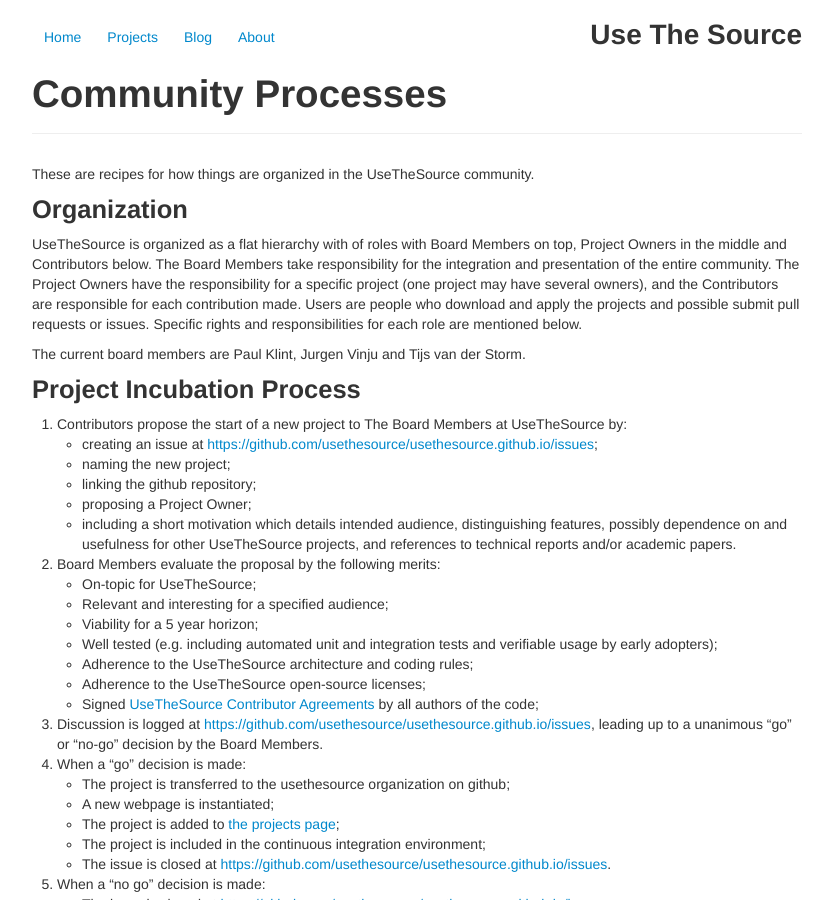
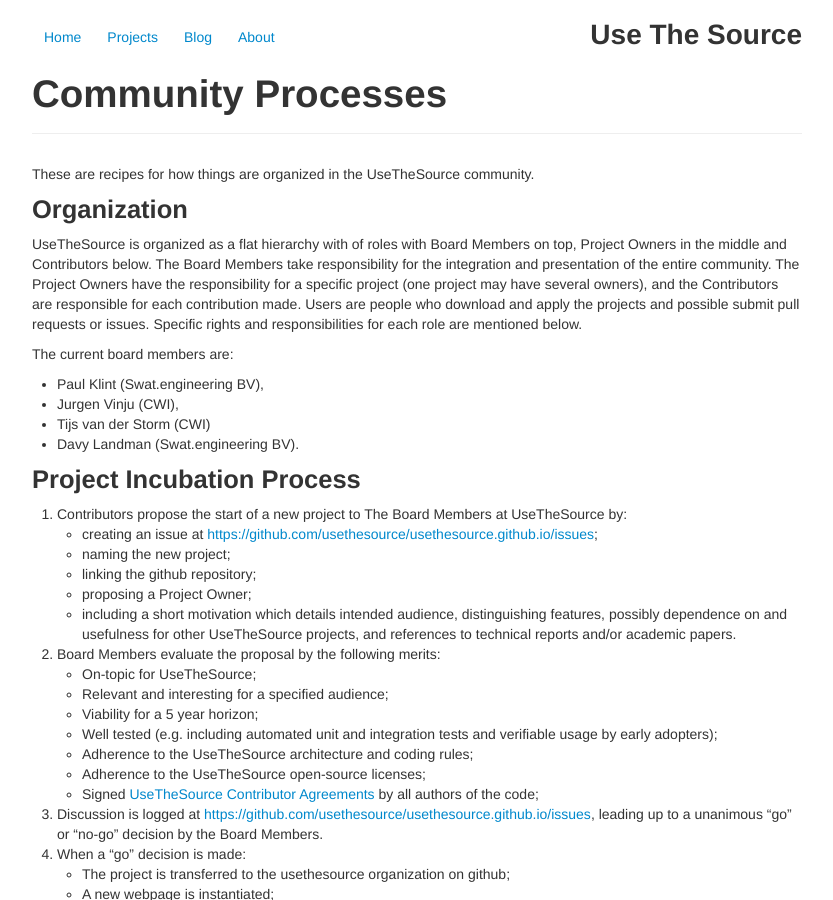
Before and after one commit to usethesource/usethesource.github.io, a Jekyll site: the page built from about/processes.md, in a window 1280 px wide and 900 px high. Shown: the whole window, without its empty margins (223-1056 px from the left). Built offline with Jekyll 4.4.1, drawn with Linux system fonts in a browser that asks for light colours.

Commit message:
Update processes.md

```diff
--- a/about/processes.md
+++ b/about/processes.md
@@ -10,7 +10,11 @@
 
 UseTheSource is organized as a flat hierarchy with of roles with Board Members on top, Project Owners in the middle and Contributors below. The Board Members take responsibility for the integration and presentation of the entire community. The Project Owners have the responsibility for a specific project (one project may have several owners), and the Contributors are responsible for each contribution made. Users are people who download and apply the projects and possible submit pull requests or issues. Specific rights and responsibilities for each role are mentioned below.
 
-The current board members are Paul Klint, Jurgen Vinju and Tijs van der Storm.
+The current board members are:
+   * Paul Klint (Swat.engineering BV),
+   * Jurgen Vinju (CWI),
+   * Tijs van der Storm (CWI)
+   * Davy Landman (Swat.engineering BV).
 
 ## Project Incubation Process
 
```
